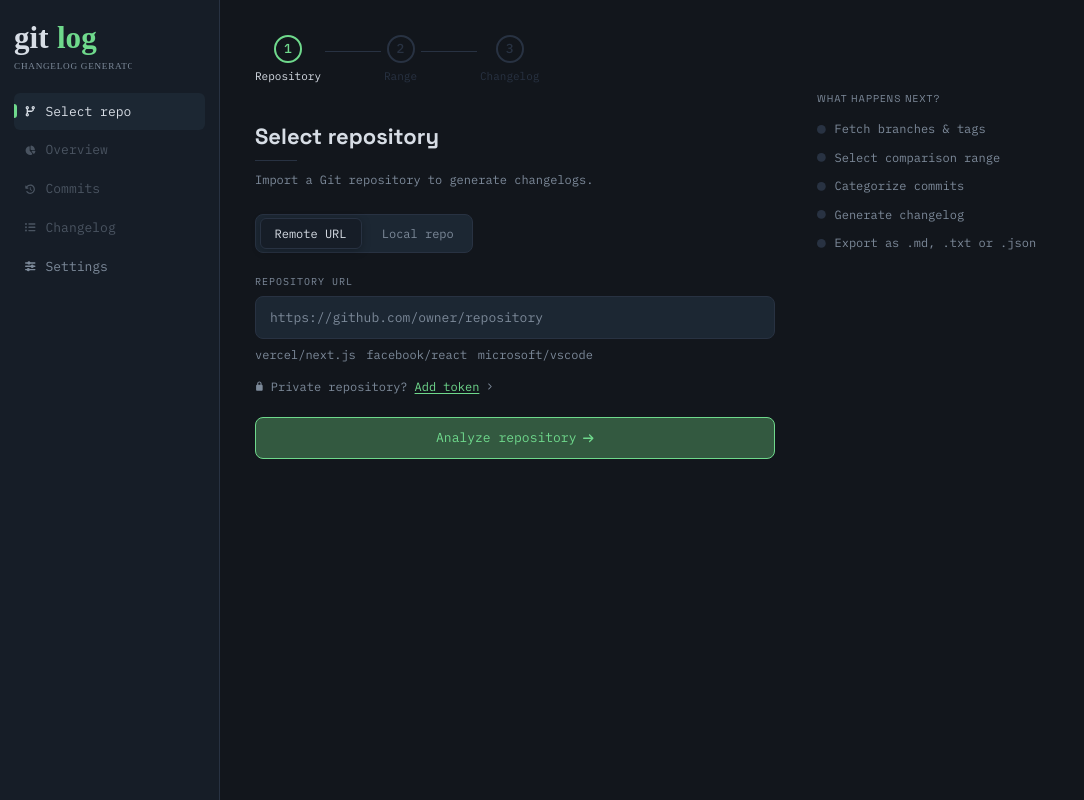
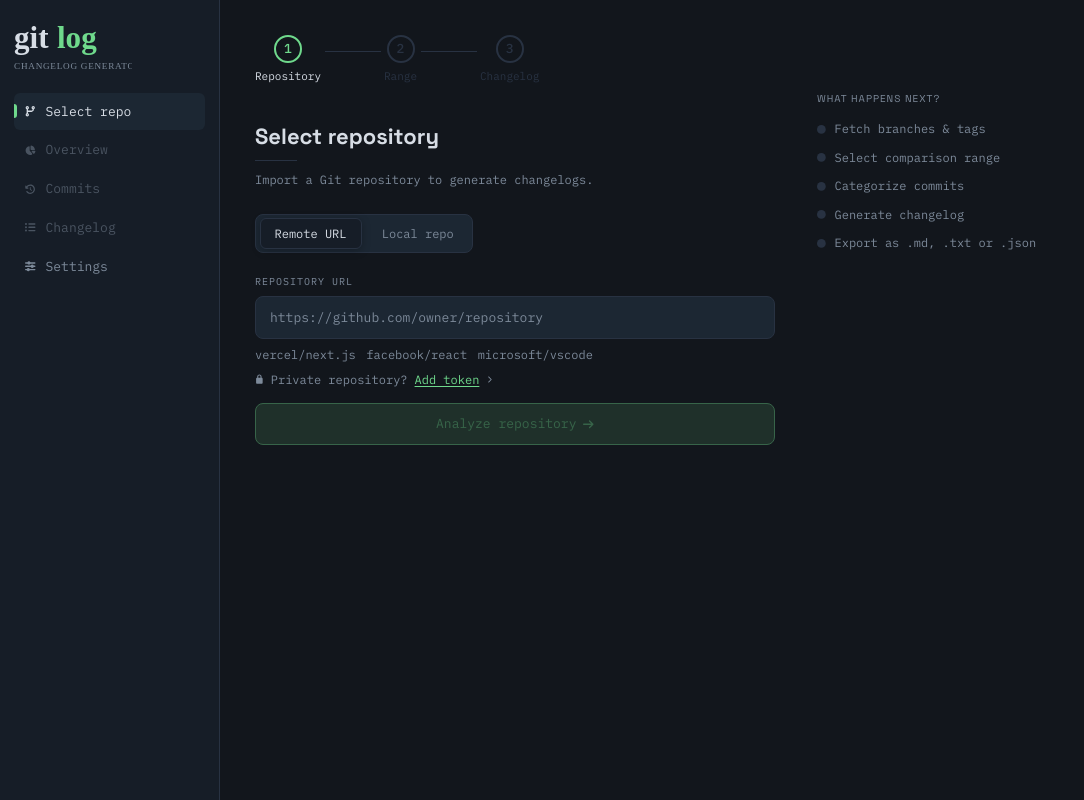
Before and after one commit to maricastroc/gitlog, a Next.js app: page / in a window 1280 px wide. Both pictures are taken after a click on the button "Select repo". Shown: the whole page, without its empty margins (0-1084 px from the left). Built offline with nearby package versions, Linux system fonts and the light colour scheme.

Commit message:
refactor: refactoring button styles

```diff
--- a/src/components/RepoInputForm.tsx
+++ b/src/components/RepoInputForm.tsx
@@ -39,7 +39,7 @@ export function RepoInputForm({
   onAnalyze,
 }: Props) {
   return (
-    <div className="flex flex-col gap-4">
+    <div className="flex flex-col gap-2">
       {tab === "remote" ? (
         <>
           <FormField label="Repository URL">
@@ -106,7 +106,7 @@ export function RepoInputForm({
         </FormField>
       )}
 
-      <Button onClick={onAnalyze} loading={isLoading} className="w-full mt-2 py-3">
+      <Button onClick={onAnalyze} loading={isLoading} disabled={tab === "remote" ? !repoUrl.trim() : !localPath.trim()} className="w-full mt-2 py-3">
         Analyze repository <FontAwesomeIcon icon={faArrowRight} className="w-3 h-3" />
       </Button>
 
```
